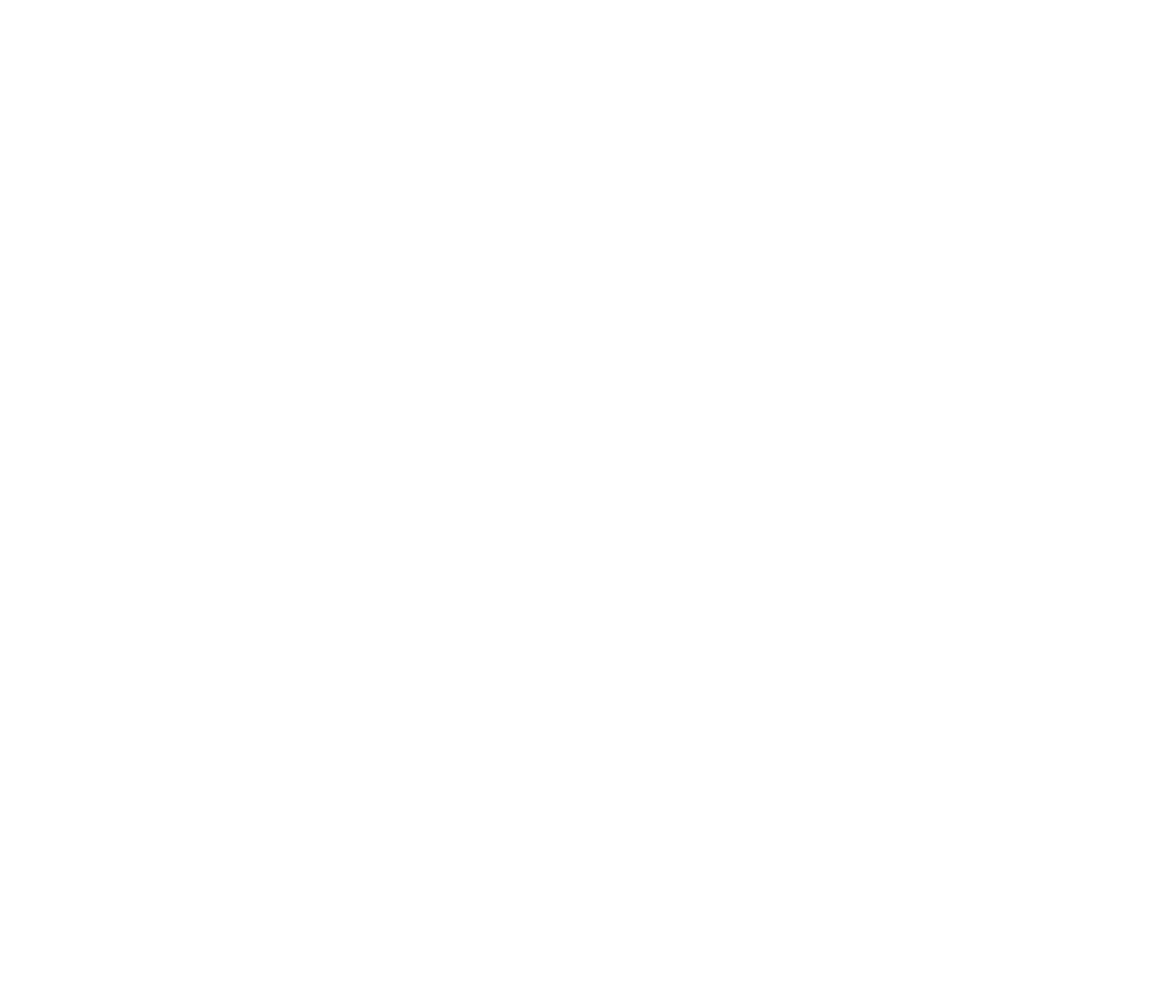
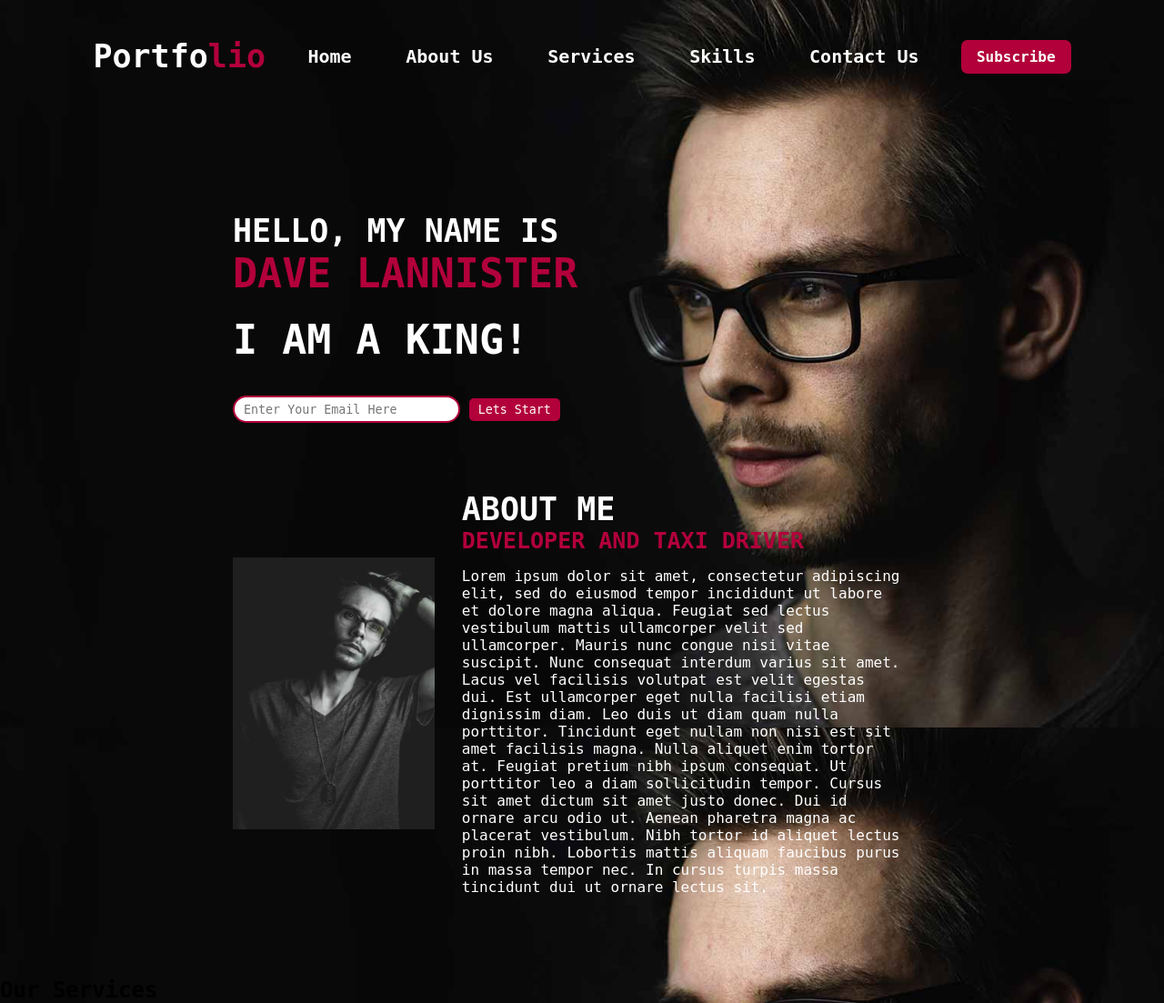
Before and after one commit to Kyriyenko/Html-Css-Responsive-Landing, a plain HTML site: page index.html in a window 1280 px wide. Shown: the whole page at 91% size. Before the commit the page ends 800 px from the top, so only its background shows below. Drawn offline with Linux system fonts and the light colour scheme.

Commit message:
added profile + about sections

```diff
--- a/index.html
+++ b/index.html
@@ -5,9 +5,71 @@
     <meta name="viewport"
           content="width=device-width, user-scalable=no, initial-scale=1.0, maximum-scale=1.0, minimum-scale=1.0">
     <meta http-equiv="X-UA-Compatible" content="ie=edge">
+    <link rel="stylesheet" href="src/css/style.css">
     <title>Responsive Landing</title>
 </head>
 <body>
+<div class="profile">
+    <nav>
+        <h2 class="logo">
+            Portfo<span>lio</span>
+        </h2>
+        <ul>
+            <li><a href="#">Home</a></li>
+            <li><a href="#">About Us</a></li>
+            <li><a href="#">Services</a></li>
+            <li><a href="#">Skills</a></li>
+            <li><a href="#">Contact Us</a></li>
+        </ul>
+        <a href="#" class="btn btn_subscribe">Subscribe</a>
+    </nav>
+    <section class="content">
+        <h4>Hello, My name is</h4>
+        <h2>Dave Lannister</h2>
+        <h3>I am a King!</h3>
+        <div class="contact-form">
+            <form>
+                <input type="email" name="email" id="mail" placeholder="Enter Your Email Here">
+                <input type="submit" name="submit" id="submit-btn" value="Lets Start">
+            </form>
+        </div>
+    </section>
+    <section class="about">
+        <div class="main">
+            <img class="maine-img" src="src/img/main.jpeg">
+            <div class="about-text">
+                <h2>About Me</h2>
+                <h5>Developer and Taxi Driver</h5>
+                <p>
+                    Lorem ipsum dolor sit amet, consectetur adipiscing elit, sed do eiusmod tempor incididunt ut labore
+                    et dolore magna aliqua. Feugiat sed lectus vestibulum mattis ullamcorper velit sed ullamcorper.
+                    Mauris nunc congue nisi vitae suscipit. Nunc consequat interdum varius sit amet. Lacus vel facilisis
+                    volutpat est velit egestas dui. Est ullamcorper eget nulla facilisi etiam dignissim diam. Leo duis ut diam
+                    quam nulla porttitor. Tincidunt eget nullam non nisi est sit amet facilisis magna. Nulla aliquet enim tortor
+                    at. Feugiat pretium nibh ipsum consequat. Ut porttitor leo a diam sollicitudin tempor. Cursus sit amet dictum
+                    sit amet justo donec. Dui id ornare arcu odio ut. Aenean pharetra magna ac placerat vestibulum. Nibh tortor
+                    id aliquet lectus proin nibh. Lobortis mattis aliquam faucibus purus in massa tempor nec.
+                    In cursus turpis massa tincidunt dui ut ornare lectus sit.
+                </p>
+            </div>
+        </div>
+    </section>
+    <section class="service">
+        <div class="title">
+            <h2>Our Services</h2>
+        </div>
+        <div class="box">
+            <div class="card">
 
+            </div>
+            <div class="card">
+
+            </div>
+            <div class="card">
+
+            </div>
+        </div>
+    </section>
+</div>
 </body>
 </html>
--- a/src/css/style.css
+++ b/src/css/style.css
@@ -0,0 +1,170 @@
+/*Common Styles ---------->*/
+*{
+    margin: 0;
+    padding: 0;
+    box-sizing: border-box;
+    font-family: "DejaVu Sans Mono", serif;
+}
+
+.profile {
+    width: 100%;
+    min-height: 100vh;
+    background: url('../img/bg.jpeg') no-repeat center center fixed;
+    background-size: cover;
+}
+
+/*Header Styles ---------->*/
+.profile nav {
+    display: flex;
+    justify-content: space-between;
+    align-items: center;
+    padding: 40px 8% 10px 8%;
+    word-break: break-word;
+}
+
+.profile nav .logo {
+    color: #ffff;
+    font-size: 35px;
+    font-weight: 900;
+    cursor: pointer;
+}
+
+.profile nav .logo span{
+    color: #b2003b;
+}
+
+
+.profile nav ul li {
+    list-style-type: none;
+    display: inline-block;
+    padding: 10px 25px;
+}
+
+.profile nav ul li a{
+    color: #fff;
+    transition: 0.4s;
+    transition-property: color;
+}
+
+.profile nav ul li a:hover{
+    color: #b2003b;
+}
+
+.profile nav ul li:last-child {
+    margin-right: 0;
+}
+
+.profile nav ul a {
+    text-decoration: none;
+    font-size: 20px;
+    font-weight: 700;
+}
+
+.btn_subscribe {
+    background-color:#b2003b;
+    border: 2px solid transparent;
+    color: #ffffff;
+    text-decoration: none;
+    border-radius: 7px;
+    padding: 7px 15px;
+    font-weight: bold;
+}
+
+/*Content Styles ---------->*/
+.content {
+    margin-top: 120px;
+    padding: 20px 20% 20px 20%;
+}
+
+.content h4 {
+    color: #ffffff;
+    text-transform: uppercase;
+    font-size: 35px;
+    font-weight: 600;
+}
+
+.content h2 {
+    color: #b2003b;
+    text-transform: uppercase;
+    font-size: 45px;
+    font-weight: 800;
+}
+
+
+.content h3 {
+    color: #fff;
+    margin-top: 20px;
+    text-transform: uppercase;
+    font-size: 45px;
+    font-weight: 800;
+}
+
+
+/* Email Form Here*/
+.content .contact-form {
+    margin-top: 35px;
+}
+
+.content .contact-form form #mail{
+    width: 250px;
+    height: 30px;
+    text-decoration: none;
+    border-radius: 25px;
+    padding: 5px 10px;
+    outline: none;
+    border: 2px solid #b2003b;
+    color: #444343;
+}
+
+
+.content .contact-form form #submit-btn{
+    text-decoration: none;
+    border-radius: 5px;
+    padding: 5px 10px;
+    outline: none;
+    background:#b2003b;
+    border: none;
+    color: #fff;
+    cursor: pointer;
+}
+
+
+/*About Section Styles*/
+.about {
+    margin-top: 35px;
+    padding: 20px 20% 90px 20%;
+}
+
+.about .main {
+    display: flex;
+    justify-content: space-between;
+    align-items: center;
+}
+
+.about .main .about-text{
+    padding: 0 30px 0 30px;
+}
+
+.about .main .maine-img{
+    max-height: 300px;
+    width: 30%;
+}
+
+.about p {
+    color: #ffffff;
+    margin-top: 15px;
+}
+
+.about .main .about-text h2 {
+    color: #ffffff;
+    text-transform: uppercase;
+    font-size: 35px;
+    font-weight: 600;
+}
+
+.about .main .about-text h5 {
+    color: #b2003b;
+    text-transform: uppercase;
+    font-size: 25px;
+    font-weight: 600;
+}
```
